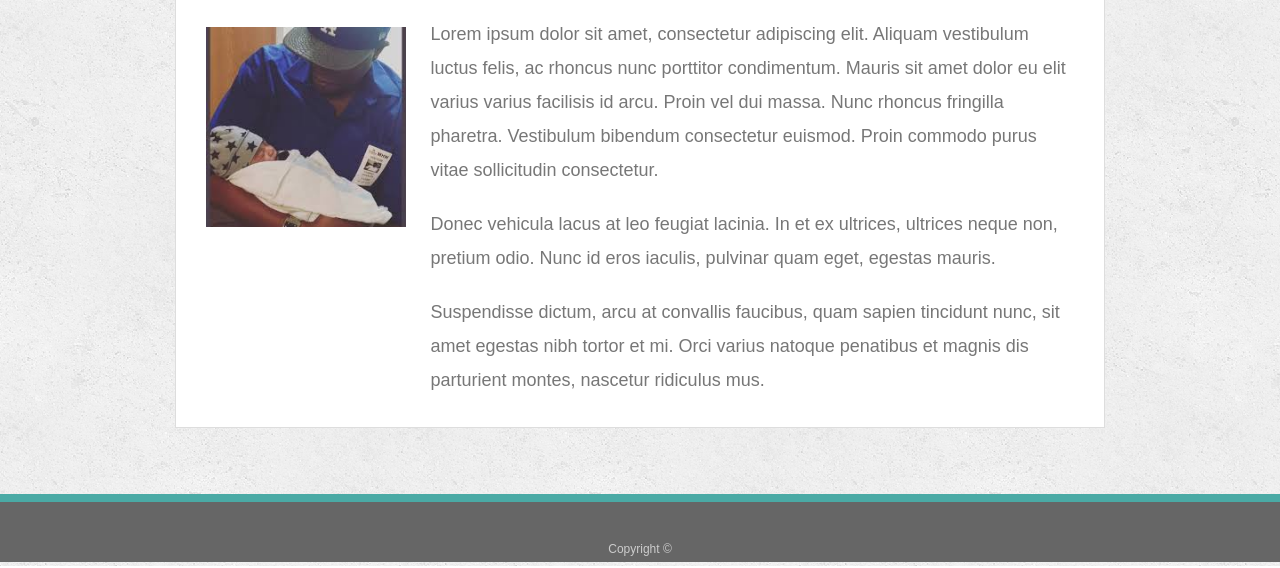
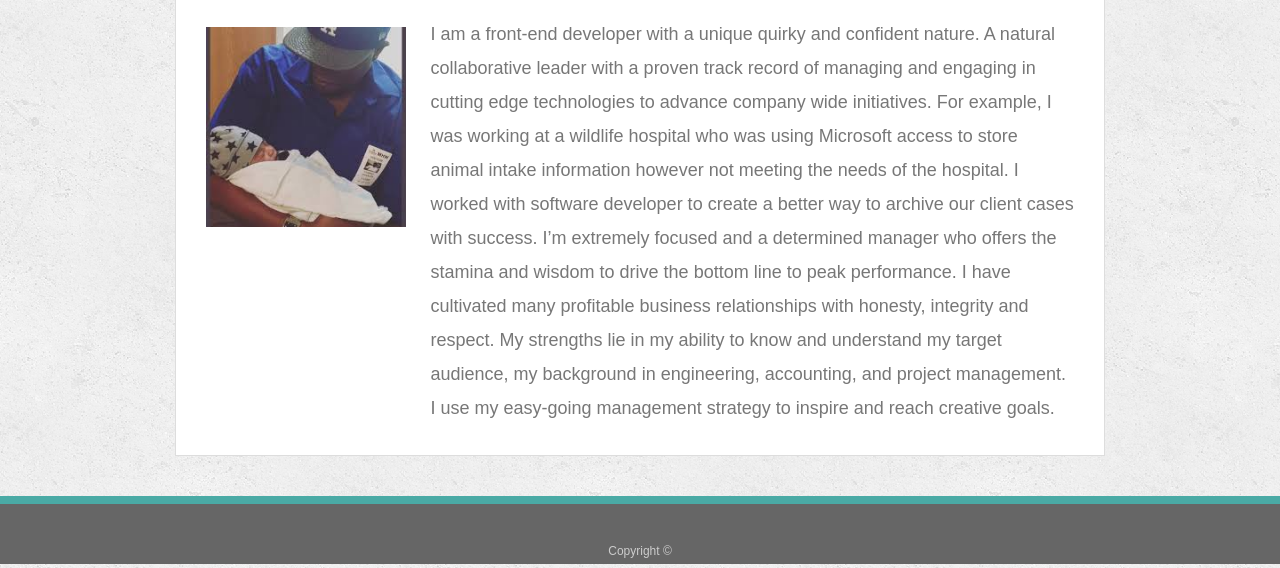
Before and after one commit to ccharles78/Bootstrap-Portfolio, a plain HTML site: page index.html in a window 1280 px wide. Shown: the part 236-804 px from the top of the page. Drawn offline with nearby package versions, Linux system fonts and the light colour scheme.

Commit message:
update  personal info

```diff
--- a/index.html
+++ b/index.html
@@ -46,11 +46,7 @@
   </div>
 
 <div class="col-sm-9">
-      <p>Lorem ipsum dolor sit amet, consectetur adipiscing elit. Aliquam vestibulum luctus felis, ac rhoncus nunc porttitor condimentum. Mauris sit amet dolor eu elit varius varius facilisis id arcu. Proin vel dui massa. Nunc rhoncus fringilla pharetra. Vestibulum bibendum consectetur euismod. Proin commodo purus vitae sollicitudin consectetur.</p>
-
-      <p>Donec vehicula lacus at leo feugiat lacinia. In et ex ultrices, ultrices neque non, pretium odio. Nunc id eros iaculis, pulvinar quam eget, egestas mauris.</p>
-
-      <p>Suspendisse dictum, arcu at convallis faucibus, quam sapien tincidunt nunc, sit amet egestas nibh tortor et mi. Orci varius natoque penatibus et magnis dis parturient montes, nascetur ridiculus mus.</p>
+      <p>I am a front-end developer with a unique quirky and confident nature. A natural collaborative leader with a proven track record of managing and engaging in cutting edge technologies to advance company wide initiatives. For example, I was working at a wildlife hospital who was using Microsoft access to store animal intake information however not meeting the needs of the hospital. I worked with software developer to create a better way to archive our client cases with success. I’m extremely focused and a determined manager who offers the stamina and wisdom to drive the bottom line to peak performance. I have cultivated many profitable business relationships with honesty, integrity and respect. My strengths lie in my ability to know and understand my target audience, my background in engineering, accounting, and project management. I use my easy-going management strategy to inspire and reach creative goals.
 
 </div>
 </div>
```
